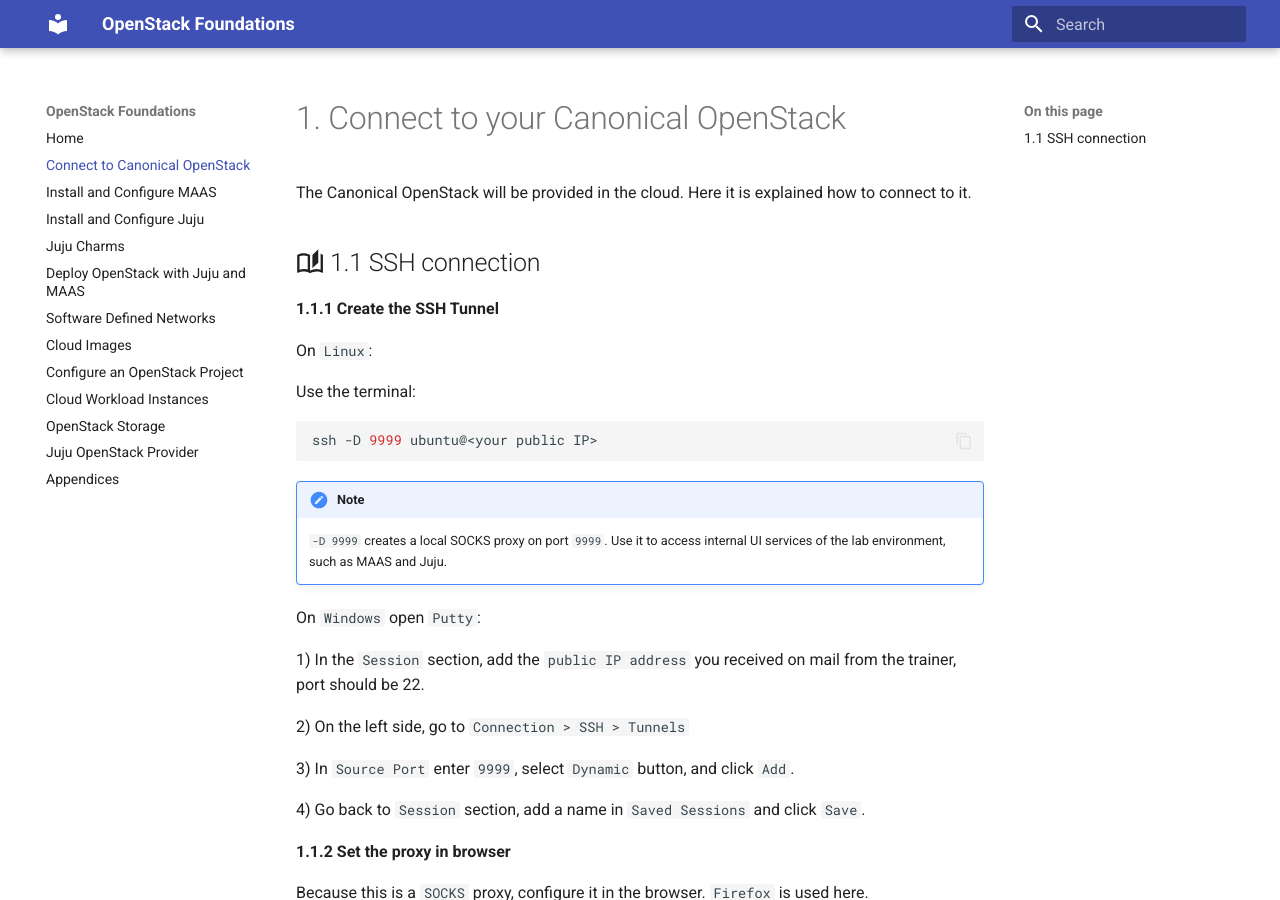
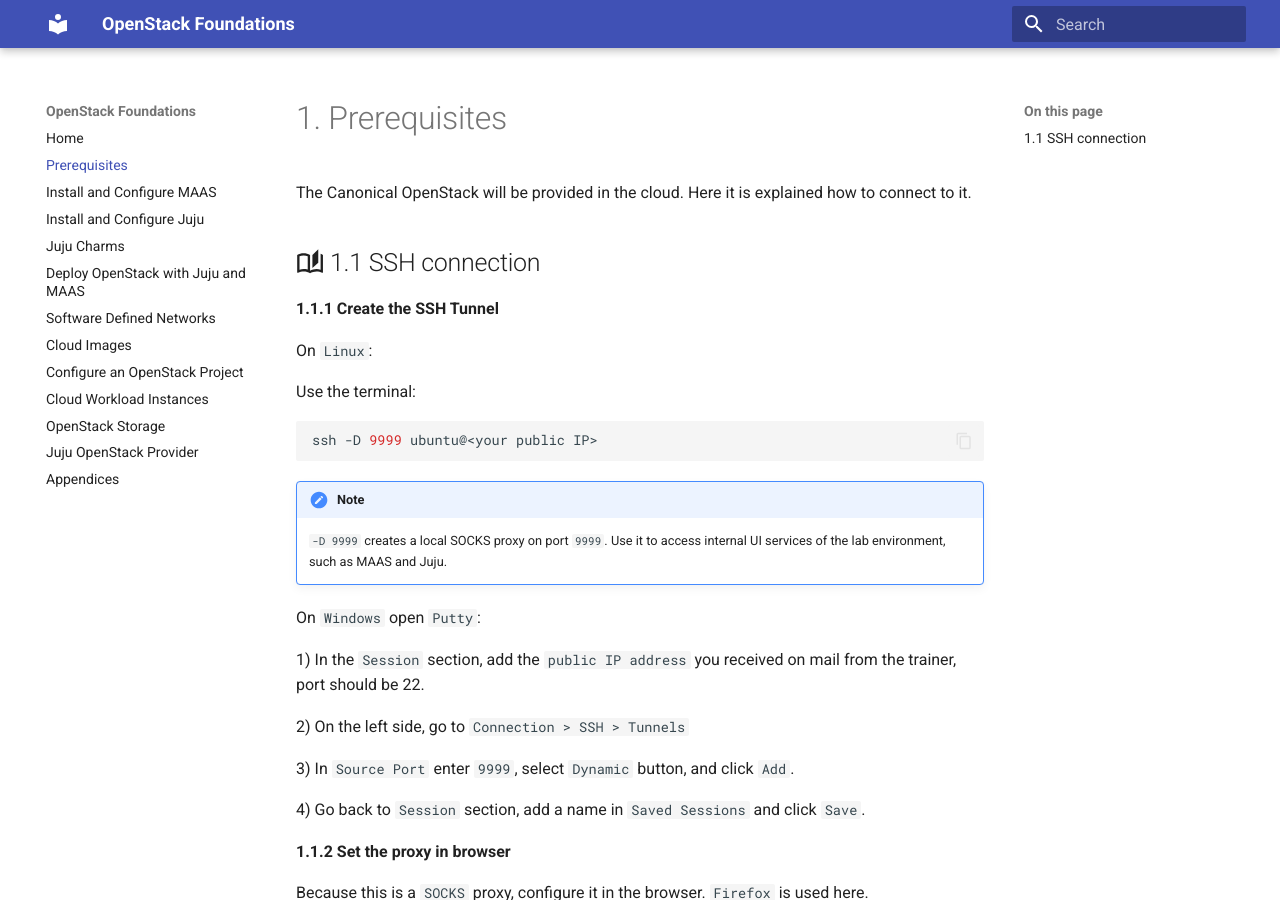
Before and after one commit to radumoisan/canonical-openstack-foundations, an MkDocs documentation site: the page built from docs/connect-to-canonical-openstack.md, in a window 1280 px wide and 900 px high. Built offline with MkDocs 1.6.1 and Material for MkDocs 9.7.7, drawn with Linux system fonts in a browser that asks for light colours.

Commit message:
Rename Chapter 1 to Prerequisites

```diff
--- a/docs/connect-to-canonical-openstack.md
+++ b/docs/connect-to-canonical-openstack.md
@@ -1,4 +1,4 @@
-# 1. Connect to your Canonical OpenStack
+# 1. Prerequisites
 
 The Canonical OpenStack will be provided in the cloud. Here it
 is explained how to connect to it.
--- a/mkdocs.yml
+++ b/mkdocs.yml
@@ -10,7 +10,7 @@
 
 nav:
   - Home: index.md
-  - Connect to Canonical OpenStack: connect-to-canonical-openstack.md
+  - Prerequisites: connect-to-canonical-openstack.md
   - Install and Configure MAAS: install-and-configure-maas.md
   - Install and Configure Juju: install-and-configure-juju.md
   - Juju Charms: juju-charms.md
```
Also changed, not shown: migration.md (+2 -2 lines).
